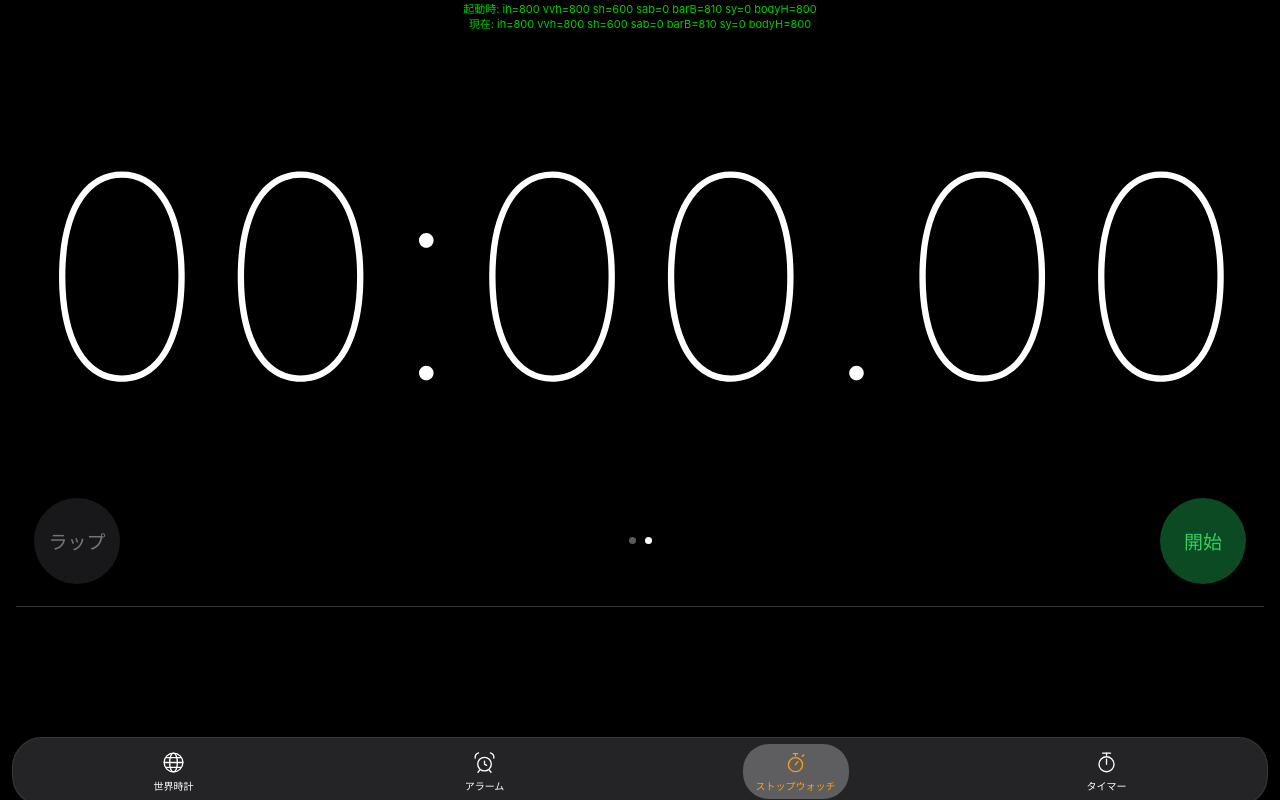
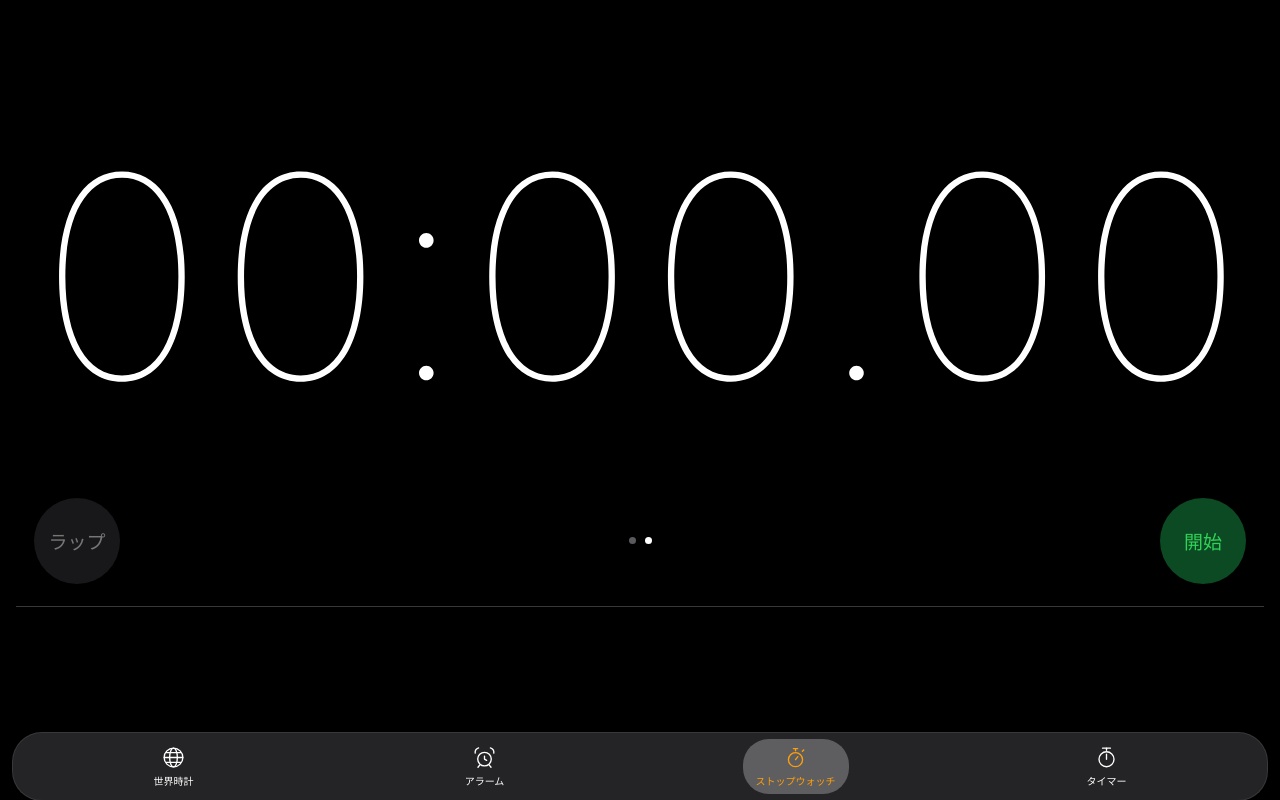
Before and after one commit to sho0628/stopwatch, a plain HTML site: page index.html in a window 1280 px wide. Drawn offline with Linux system fonts and the light colour scheme.

Commit message:
タブバーを5px上げる(下方向のずらし 10px→5px)、診断表示を撤去
Co-Authored-By: Claude Opus 5.5 <noreply@anthropic.com>
Claude-Session: https://claude.ai/code/session_01PoPLoF871UGxQmYB5AFQ2S

```diff
--- a/index.html
+++ b/index.html
@@ -192,7 +192,6 @@
     height: 200px; overflow-y: scroll; scroll-snap-type: y mandatory;
     text-align: center; -webkit-overflow-scrolling: touch; touch-action: pan-y; scrollbar-width: none;
   }
-  #dbg { position: fixed; top: calc(env(safe-area-inset-top, 0px) + 2px); left: 0; right: 0; text-align: center; font-size: 11px; color: #0c0; z-index: 100; pointer-events: none; white-space: pre; line-height: 1.4; }
   .wcol::-webkit-scrollbar { display: none; }
   .wcol .wi {
     height: 40px; line-height: 40px; scroll-snap-align: center; font-size: 24px;
@@ -213,7 +212,7 @@
     /* full-height document now reaches the real bottom; sit just above the edge */
     padding: 0 12px calc(env(safe-area-inset-bottom, 0px) * 0.18 + 4px);
     /* extra nudge toward the bottom edge (tune this one number) */
-    transform: translateY(10px);
+    transform: translateY(5px);
   }
   .tabwrap {
     width: 100%; display: flex;
@@ -296,7 +295,6 @@
 </style>
 </head>
 <body>
-  <div id="dbg"></div>
 
   <!-- ===== World Clock ===== -->
   <section id="view-clock" class="view">
@@ -882,25 +880,6 @@
 })();
 </script>
 <script>
-  /* --- diagnostic (temporary): viewport size at launch vs now, and where the tab bar sits --- */
-  (function () {
-    var el = document.getElementById("dbg");
-    var first = null;
-    function snap() {
-      var vv = window.visualViewport || { height: 0, offsetTop: 0 };
-      var bar = document.querySelector(".tabbar").getBoundingClientRect();
-      var probe = document.createElement("div");
-      probe.style.cssText = "position:fixed;bottom:0;height:0;padding-bottom:env(safe-area-inset-bottom);visibility:hidden;";
-      document.body.appendChild(probe);
-      var sab = Math.round(parseFloat(getComputedStyle(probe).paddingBottom) || 0);
-      document.body.removeChild(probe);
-      return "ih=" + window.innerHeight + " vvh=" + Math.round(vv.height) + " sh=" + screen.height +
-        " sab=" + sab + " barB=" + Math.round(bar.bottom) + " sy=" + Math.round(scrollY) + " bodyH=" + document.body.scrollHeight;
-    }
-    function show() { var now = snap(); if (!first) first = now; el.textContent = "起動時: " + first + "\n現在: " + now; }
-    show(); setInterval(show, 300);
-  })();
-
   /* iOS: the page itself must never be dragged; only these areas may scroll */
   var SCROLLABLE = ".scroll, .laps, .wcol, .tm-setup, .sheet";
   document.addEventListener("touchmove", function (e) {
```
